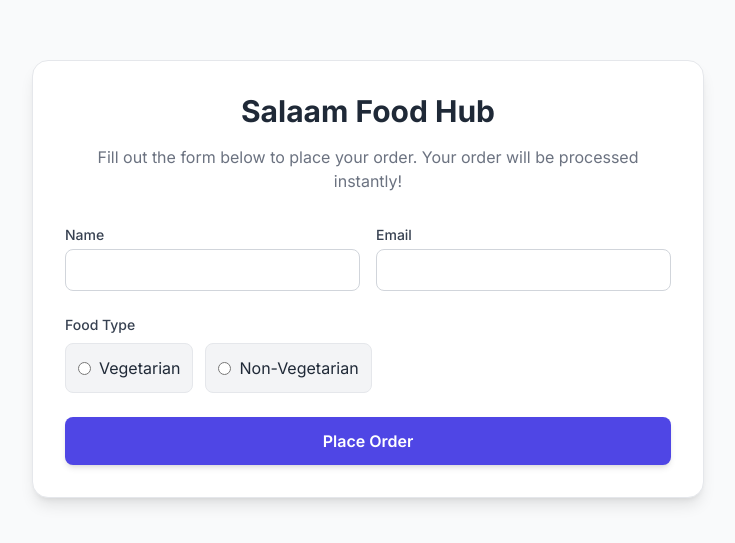
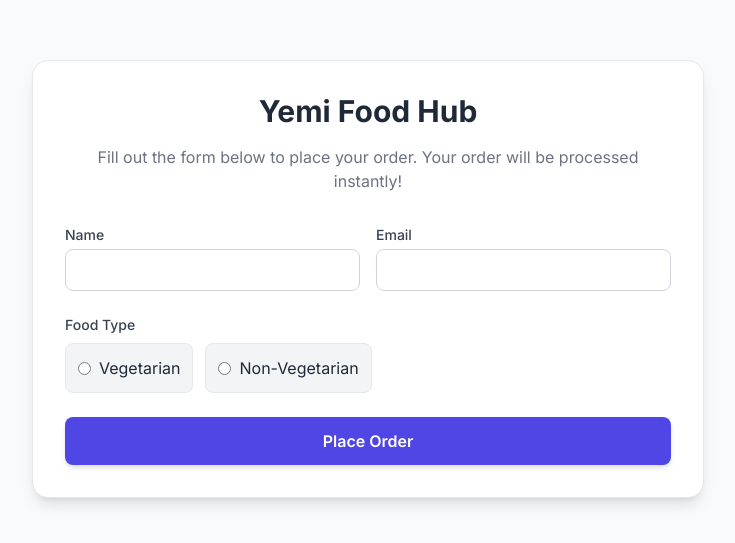
Before and after one commit to YemiDeveloper/Custom_form_food_ordering, a plain HTML site: page index.html in a window 1280 px wide. Shown: the part 121-664 px from the top of the page, without its empty margins (272-1007 px from the left). Drawn offline with nearby package versions, Linux system fonts and the light colour scheme.

Commit message:
Update index.html

```diff
--- a/index.html
+++ b/index.html
@@ -20,7 +20,7 @@
 
   <!-- Main Container -->
   <div class="bg-white p-8 rounded-2xl shadow-lg w-full max-w-2xl border border-gray-200">
-    <h1 class="text-3xl font-bold text-center mb-4 text-gray-800">Salaam Food Hub</h1>
+    <h1 class="text-3xl font-bold text-center mb-4 text-gray-800">Yemi Food Hub</h1>
     <p class="text-center text-gray-500 mb-8 text-sm sm:text-base">Fill out the form below to place your order. Your order will be processed instantly!</p>
 
     <!-- Order Form -->
```
